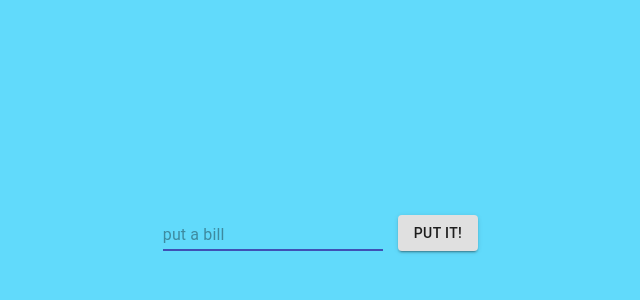
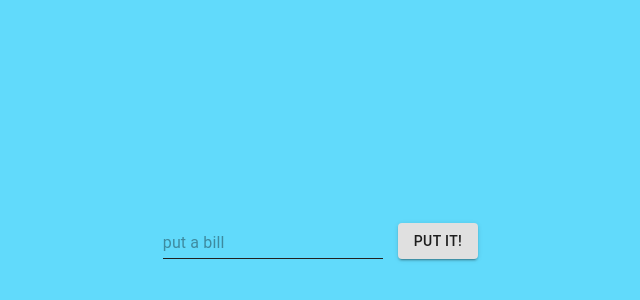
Before and after one commit to robpwatkins/budget-list, a React (Create React App) app: page / in a window 1280 px wide. Shown: the part 178-478 px from the top of the page, without its empty margins (312-952 px from the left). Built offline with nearby package versions, Linux system fonts and the light colour scheme.

Commit message:
okkkk got material ui styling down a lil better using makeStyles

```diff
--- a/src/components/BudgetForm.js
+++ b/src/components/BudgetForm.js
@@ -1,12 +1,27 @@
 import React, { useState } from 'react';
-import { Input, Button } from '@material-ui/core';
+import { makeStyles } from '@material-ui/core/styles';
+import { TextField, Button } from '@material-ui/core';
+
+const useStyles = makeStyles({
+  root: {
+    "&:after": {
+      borderBottom: "1px solid #212121"
+    }
+  },
+  input: {
+    padding: "10px 0 7px 0"
+  }
+});
 
 const buttonStyle = {
-  margin: "15px"
+  height: "100%",
+  margin: "0 15px"
 }
 
 const BudgetForm = (props) => {
   const [input, setInput] = useState('');
+
+  const classes = useStyles();
 
   const updateInput = (event) => {
     setInput(event.target.value);
@@ -22,14 +37,16 @@ const BudgetForm = (props) => {
   return (
     <div>
       <form action="" onSubmit={handleSubmit} autoComplete="off">
-        <Input
+        <TextField
+          InputProps={{ classes: classes }}
           onChange={updateInput}
           placeholder={props.bills.length === 0 ? 'put a bill' : 'put another bill'}
           value={input}
           name="username"
           autoFocus={true}
+          defaultValue="number"
           >
-        </Input>
+        </TextField>
         <Button
           type="submit"
           variant="contained"
--- a/src/components/Total.js
+++ b/src/components/Total.js
@@ -5,6 +5,7 @@ const StyledDiv = styled.div`
   display: flex;
   width: 100%;
   justify-content: flex-start;
+  margin-top: 7px;
 `;
 
 const Total = (props) => {
```
